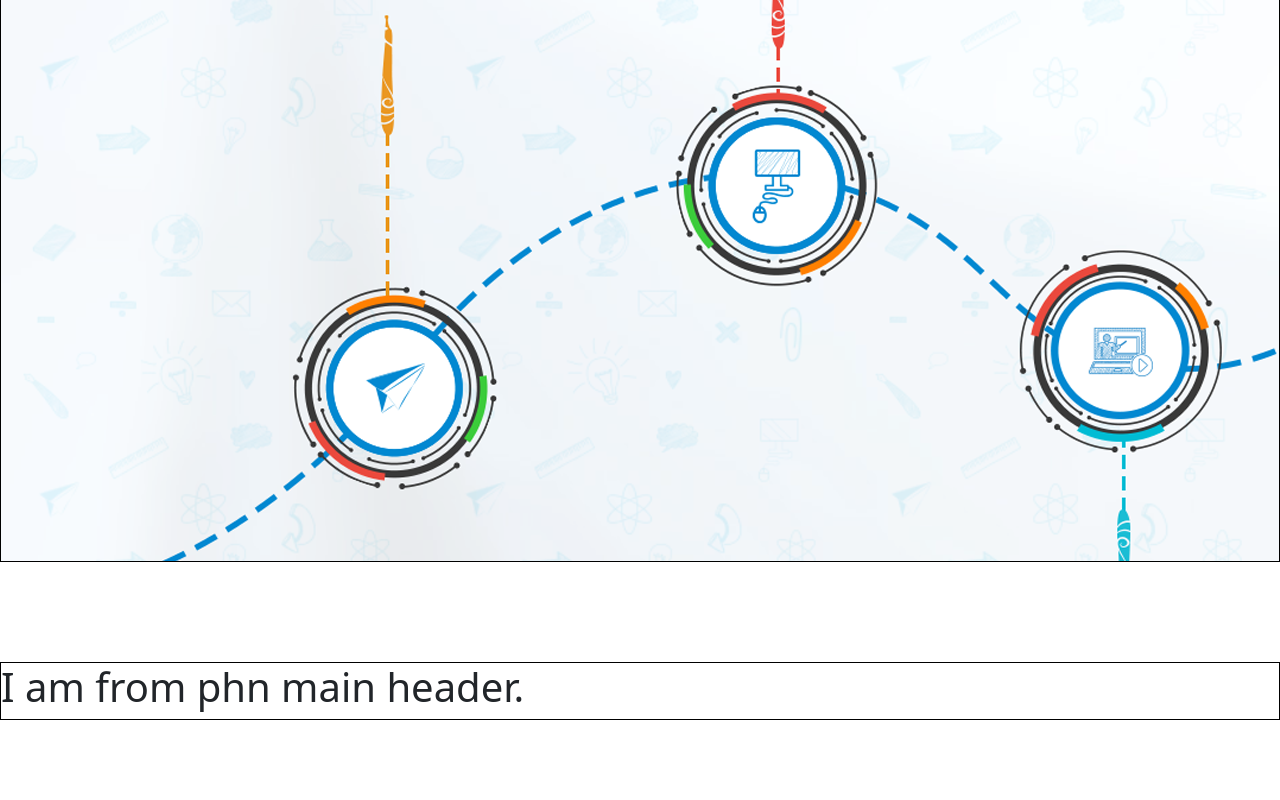
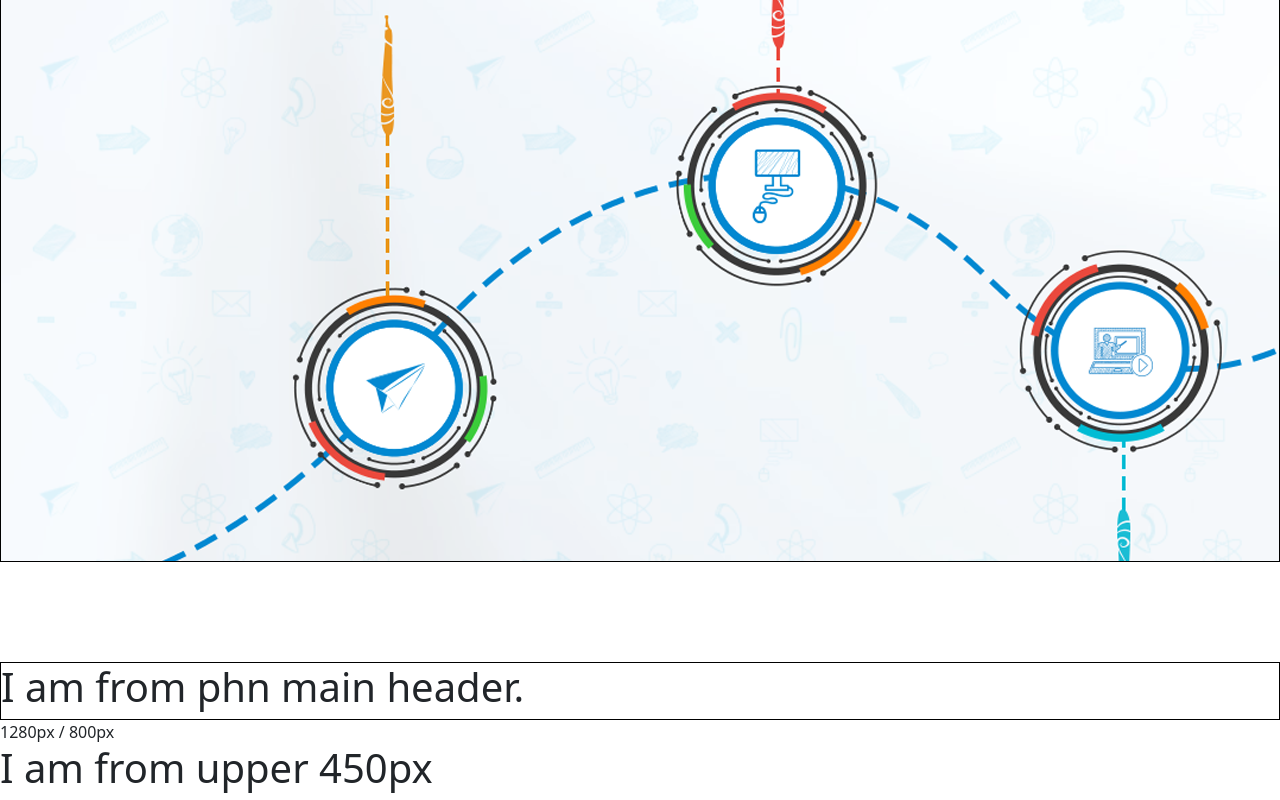
Before and after one commit to Rafi5734/Pondit_website_react, a React (Create React App) app: page / in a window 1280 px wide. Shown: the part 376-1176 px from the top of the page. Before the commit the page ends 1096 px from the top, so only its background shows below. Built offline with nearby package versions, Linux system fonts and the light colour scheme.

Commit message:
second done

```diff
--- a/src/Home/Home.js
+++ b/src/Home/Home.js
@@ -2,6 +2,7 @@ import React from "react";
 import MainHeader from "../HomeComponents/MainHeader/MainHeader";
 import PhoneMainHeader from "../HomeComponents/PhoneMainHeader/PhoneMainHeader";
 import UpHeader from "../HomeComponents/UpHeader/UpHeader";
+import WindowSize from "../HomeComponents/WindowSizeCount/WindowSize";
 import "./home.css";
 const Home = () => {
     return (
@@ -9,6 +10,7 @@ const Home = () => {
             <UpHeader></UpHeader>
             <MainHeader></MainHeader>
             <PhoneMainHeader></PhoneMainHeader>
+            <WindowSize></WindowSize>
         </div>
     );
 };
--- /dev/null
+++ b/src/HomeComponents/WindowSizeCount/WindowSize.js
@@ -0,0 +1,22 @@
+import React from "react";
+import useWindowSize from "./useWindowSize";
+const WindowSize = () => {
+    const size = useWindowSize();
+    console.log(size.width <= 450);
+    return (
+        <div>
+            {size.width}px / {size.height}px
+            {size.width <= 450 ? (
+                <div>
+                    <h1>I am from 450px</h1>
+                </div>
+            ) : (
+                <div>
+                    <h1>I am from upper 450px</h1>
+                </div>
+            )}
+        </div>
+    );
+};
+
+export default WindowSize;
--- /dev/null
+++ b/src/HomeComponents/WindowSizeCount/useWindowSize.js
@@ -0,0 +1,32 @@
+import { useState, useEffect } from "react";
+
+export default function useWindowSize() {
+    // Initialize state with undefined width/height so server and client renders match
+    // Learn more here: https://joshwcomeau.com/react/the-perils-of-rehydration/
+    const [windowSize, setWindowSize] = useState({
+        width: undefined,
+        height: undefined,
+    });
+
+    useEffect(() => {
+        // Handler to call on window resize
+        function handleResize() {
+            // Set window width/height to state
+            setWindowSize({
+                width: window.innerWidth,
+                height: window.innerHeight,
+            });
+        }
+
+        // Add event listener
+        window.addEventListener("resize", handleResize);
+
+        // Call handler right away so state gets updated with initial window size
+        handleResize();
+
+        // Remove event listener on cleanup
+        return () => window.removeEventListener("resize", handleResize);
+    }, []); // Empty array ensures that effect is only run on mount
+
+    return windowSize;
+}
```
